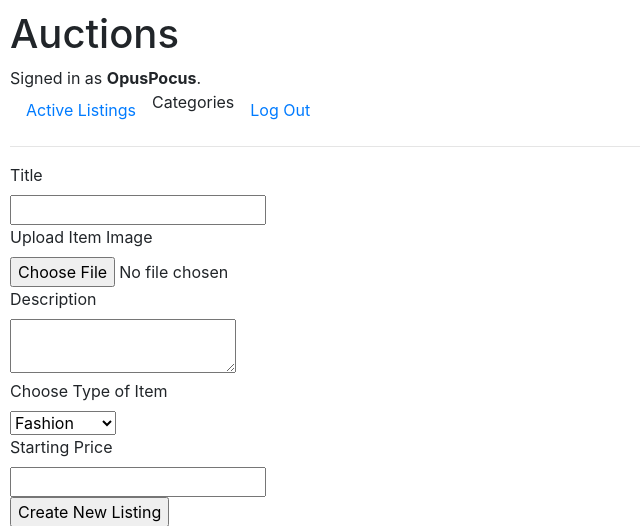
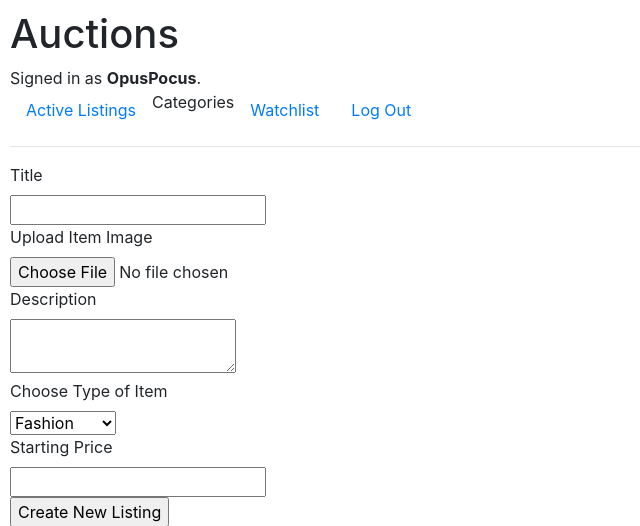
Before and after one commit to seanhong0416/cs50w_project_2, a Django app: page /create_item in a window 1280 px wide. Shown: the top 526 px of the page, without its empty margins (0-640 px from the left). Run offline with Django 3.2, Linux system fonts and the light colour scheme; a user stored in the database is signed in; some libraries are stand-ins or nearby versions.

Commit message:
working on remove from watchlist button(item.html not complete)

```diff
--- a/auctions/templates/auctions/index.html
+++ b/auctions/templates/auctions/index.html
@@ -5,7 +5,7 @@
     <a href="{% url 'create_item' %}">Create New Listing</a>
     <br>
     {% for item in items %}
-    <a href="{% url 'listing' item.id%}">
+    <a href="{% url 'listing' item.id %}">
         <table class="listing_table" width="800px">
             <tr>
                 <td rowspan="5" width="400px">
--- a/auctions/templates/auctions/layout.html
+++ b/auctions/templates/auctions/layout.html
@@ -25,6 +25,9 @@
             </li>
             {% if user.is_authenticated %}
                 <li class="nav-item">
+                    <a class="nav-link" href="{% url 'watchlist' user.id %}">Watchlist</a>
+                </li>
+                <li class="nav-item">
                     <a class="nav-link" href="{% url 'logout' %}">Log Out</a>
                 </li>
             {% else %}
--- a/auctions/urls.py
+++ b/auctions/urls.py
@@ -8,6 +8,7 @@ urlpatterns = [
     path("logout", views.logout_view, name="logout"),
     path("register", views.register, name="register"),
     path("create_item", views.create_item, name="create_item"),
+    path("watchlist/<str:user_id>", views.watchlist, name="watchlist"),
     path("item/<str:item_id>", views.listing, name="listing"),
     path("add_bid", views.add_bid, name="add_bid"),
     path("add_to_watchlist", views.add_to_watchlist, name="add_to_watchlist"),
--- a/auctions/views.py
+++ b/auctions/views.py
@@ -109,7 +109,20 @@ def listing(request, item_id):
         "bids":bids,
         "user":user,
         "price":price,
+        "watched":item.watched,
     })
+
+def watchlist(request, user_id):
+    user = request.user
+    user_watchlist = WatchList.objects.filter(watching=user)
+    items = []
+    for item in user_watchlist:
+        items.append(item.item)
+
+    return render(request, "auctions/index.html", {
+        "items":items,
+    })
+
 
 def add_to_watchlist(request):
     if not request.user.is_authenticated:
```
Also changed, not shown: auctions/templates/auctions/item.html (+9 -5 lines).
